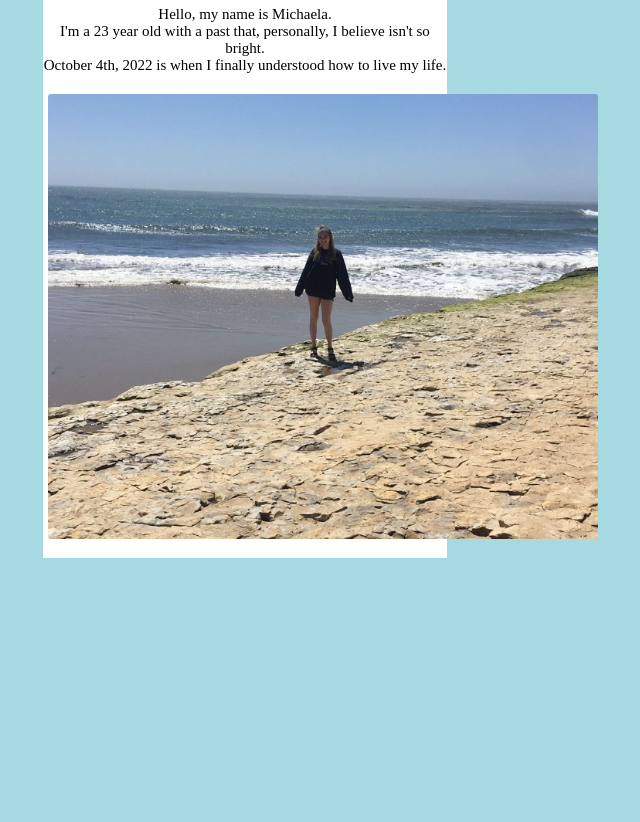
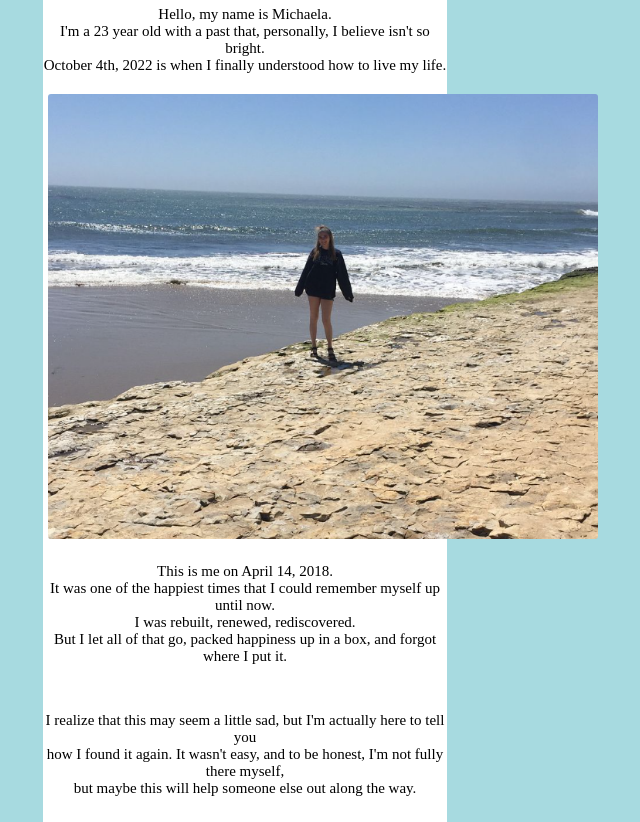
Before and after one commit to michaelanbrown/michaelas-journey, a plain HTML site: page index.html in a window 1280 px wide. Shown: the part 95-917 px from the top of the page, without its empty margins (395-1035 px from the left). Before the commit the page ends 827 px from the top, so only its background shows below. Drawn offline with Linux system fonts and the light colour scheme.

Commit message:
new paragraph

```diff
--- a/index.html
+++ b/index.html
@@ -12,6 +12,13 @@
       I'm a 23 year old with a past that, personally, I believe isn't so bright. <br>
       October 4th, 2022 is when I finally understood how to live my life.</p>
       <img src="Beach2018.PNG" alt="Beach 2018">
+      <p>This is me on April 14, 2018.<br>
+      It was one of the happiest times that I could remember myself up until now.<br>
+      I was rebuilt, renewed, rediscovered.<br>
+      But I let all of that go, packed happiness up in a box, and forgot where I put it.</p>
+      <br>
+      <p>I realize that this may seem a little sad, but I'm actually here to tell you<br>how I found it again.
+      It wasn't easy, and to be honest, I'm not fully there myself,<br>but maybe this will help someone else out along the way.</p>
     </div>
   </body>
 </html>
```
